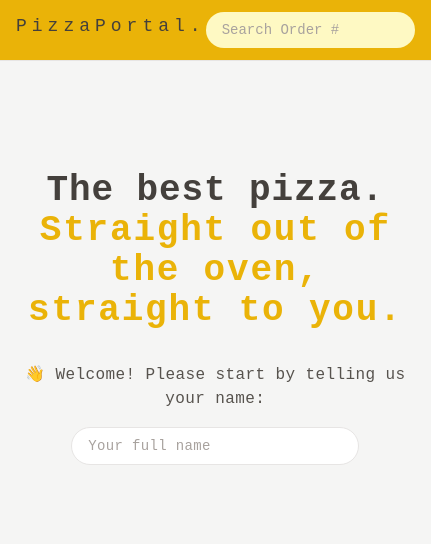
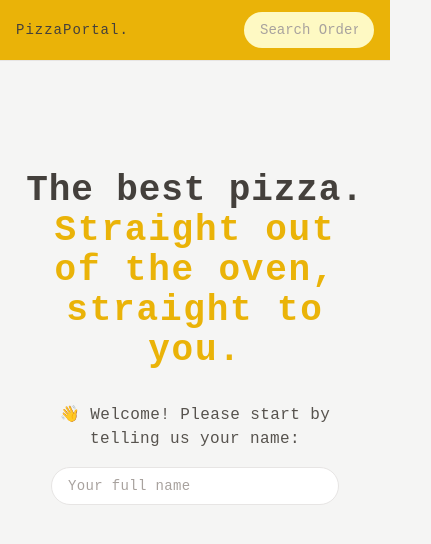
Before and after one commit to HamzaHamani/PizzaPortal., a React (Vite) app: page / in a window 390 px wide. Shown: the top 544 px of the page, 431 px wide, since content can reach past the window. Built offline with nearby package versions, Linux system fonts and the light colour scheme.

Commit message:
header mobile fix

```diff
--- a/src/features/order/SearchOrder.jsx
+++ b/src/features/order/SearchOrder.jsx
@@ -15,7 +15,7 @@ function SearchOrder() {
       <input
         placeholder="Search Order #"
         value={query}
-        className="w-29 rounded-full bg-yellow-100 px-4 py-2 text-sm transition-all duration-300 placeholder:text-stone-400  focus:outline-none focus:ring-yellow-500  focus:ring-opacity-50 focus:ring-offset-2 sm:w-64 sm:focus:w-72"
+        className="w-[130px] rounded-full bg-yellow-100 px-4 py-2 text-sm transition-all duration-300 placeholder:text-stone-400  focus:outline-none focus:ring-yellow-500  focus:ring-opacity-50 focus:ring-offset-2 sm:w-64 sm:focus:w-72"
         onChange={(e) => setQuery(e.target.value)}
       />
     </form>
--- a/src/ui/Header.jsx
+++ b/src/ui/Header.jsx
@@ -4,8 +4,8 @@ import UserName from "../features/user/UserName";
 
 function Header() {
   return (
-    <header className="flex justify-between  border-b  border-stone-200 bg-yellow-500 px-4 py-3 text-lg  sm:px-6">
-      <Link to="/" className="tracking-[5px]">
+    <header className="flex items-center  justify-between border-b border-stone-200  bg-yellow-500 px-4 py-3 text-sm sm:px-6  md:text-xl">
+      <Link to="/" className="tracking-[1px]">
         PizzaPortal.
       </Link>
       <SearchOrder />
```
